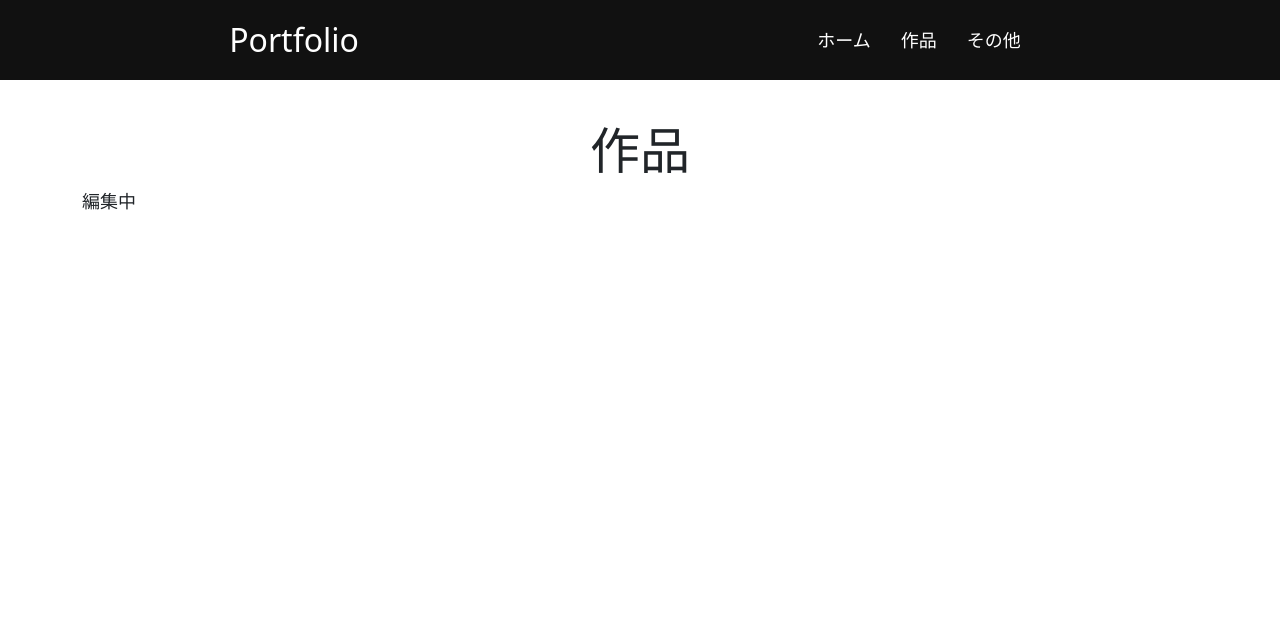
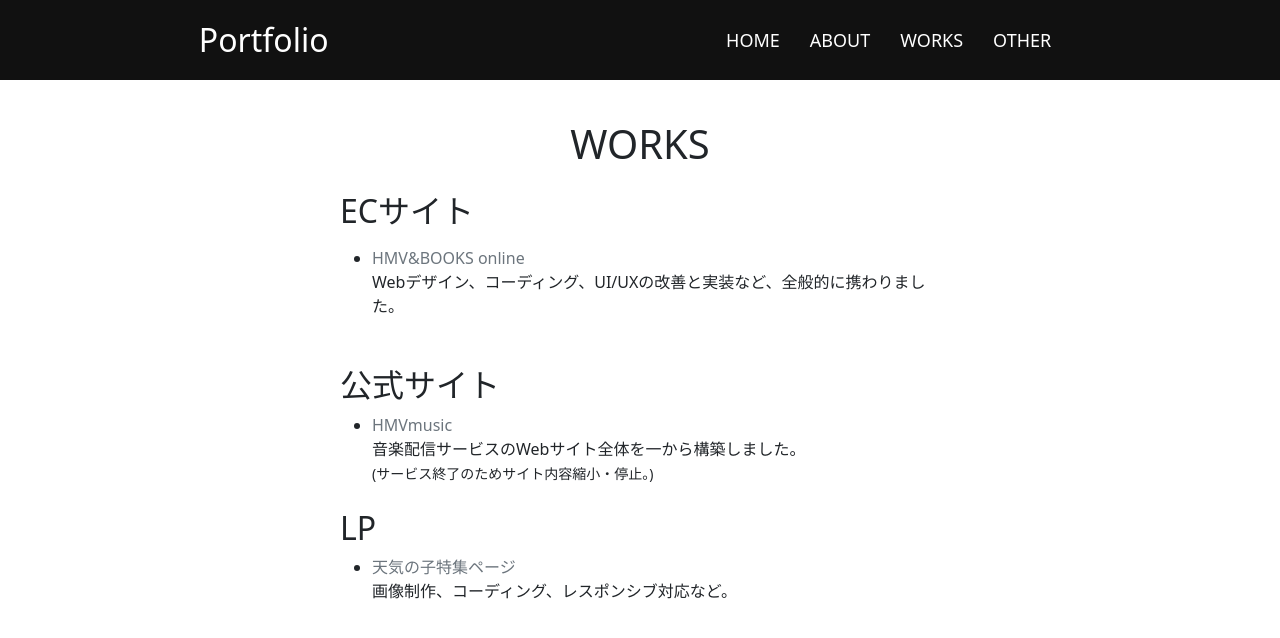
Before and after one commit to AYH0218/react-portfolio, a React (Create React App) app: page /works in a window 1280 px wide. Shown: the top 638 px of the page. Built offline with nearby package versions, Linux system fonts and the light colour scheme.

Commit message:
全体構築

```diff
--- a/src/App.css
+++ b/src/App.css
@@ -1,7 +1,7 @@
 .App {
   width: 100%;
   height: 100vh;
-  font-size: 18px;
+  font-size: 16px;
 }
 
 header {
@@ -19,7 +19,14 @@ header .logo h3 {
   font-size: 32px;
   margin: 0;
   padding: 0;
-  color: white;
+  color: #fff;
+}
+header .logo h3 a {
+  color: inherit;
+  text-decoration: none;
+}
+header .logo h3 a:hover {
+  color: inherit;
 }
 
 nav ul {
@@ -41,7 +48,23 @@ nav ul li a:hover {
   color: violet;
 }
 
-@media screen and (max-width: 600px) {
+.container {
+  height: 100vh;
+  padding: 120px;
+}
+.container h1 {
+  text-align: center;
+}
+
+.lower-page {
+  max-width: 600px;
+  margin: 0 auto;
+}
+.lower-page a {
+  text-decoration: none;
+}
+
+@media screen and (max-width: 576px) {
   header {
     height: 54px;
   }
@@ -65,14 +88,20 @@ nav ul li a:hover {
   nav ul li:last-child {
     margin-right: 0;
   }
+  nav ul li:first-child {
+    display: none;
+  }
+  .container {
+    padding: 80px;
+  }
 }
-.container {
-  height: 100vh;
-  padding: 120px;
-}
-.container h1 {
-  text-align: center;
-  font-size: 50px;
+.profileImage {
+  -o-object-fit: cover;
+     object-fit: cover;
+  height: 100px;
+  width: 100px;
+  border-radius: 50%;
+  margin-bottom: 15px;
 }
 
 .iconLink {
@@ -90,20 +119,6 @@ nav ul li a:hover {
 }
 .iconLink svg:hover {
   fill: rgba(0, 0, 0, 0.8196078431);
-}
-
-.profileImage {
-  -o-object-fit: cover;
-     object-fit: cover;
-  height: 100px;
-  width: 100px;
-  border-radius: 50%;
-  margin-bottom: 15px;
-}
-
-img {
-  width: 300px;
-  height: 500px;
 }
 
 .service {
@@ -126,9 +141,7 @@ img {
   margin-bottom: 12px;
   margin-top: 12px;
   height: 300px;
-}
-#skill button {
-  margin-bottom: 100px;
+  width: 300px;
 }
 
 html {
--- a/src/App.js
+++ b/src/App.js
@@ -1,8 +1,9 @@
 import './App.css';
 import Header from './components/Header';
 import Home from './components/Home';
+import About from './components/About';
 import Works from './components/Works';
-import Etc from './components/Etc';
+import Other from './components/Other';
 import { BrowserRouter as Router, Route, Routes } from 'react-router-dom';
 import ScrollToTop from './components/ScrollToTop';
 
@@ -15,8 +16,9 @@ function App() {
 
         <Routes>
           <Route path="/" element={<Home />} />
+          <Route path="/about" element={<About />} />
           <Route path="/works" element={<Works />} />
-          <Route path="/etc" element={<Etc />} />
+          <Route path="/other" element={<Other />} />
         </Routes>
       </div>
     </Router>
--- a/src/App.scss
+++ b/src/App.scss
@@ -1,7 +1,7 @@
 .App {
   width: 100%;
   height: 100vh;
-  font-size: 18px;
+  font-size: 16px;
 }
 
 header {
@@ -19,7 +19,14 @@ header {
       font-size: 32px;
       margin: 0;
       padding: 0;
-      color: white;
+      color: #fff;
+      a {
+        color: inherit;
+        text-decoration: none;
+        &:hover {
+          color: inherit;
+        }
+      }
     }
   }
 }
@@ -45,7 +52,23 @@ nav {
   }
 }
 
-@media screen and (max-width: 600px) {
+.container {
+  height: 100vh;
+  padding: 120px;
+  h1 {
+    text-align: center;
+  }
+}
+
+.lower-page {
+  max-width: 600px;
+  margin: 0 auto;
+  a {
+    text-decoration: none;
+  }
+}
+
+@media screen and (max-width: 576px) {
   header {
     height: 54px;
     .logo {
@@ -70,18 +93,23 @@ nav {
         &:last-child {
           margin-right: 0;
         }
+        &:first-child {
+          display: none;
+        }
       }
     }
   }
+  .container {
+    padding: 80px;
+  }
 }
 
-.container {
-  height: 100vh;
-  padding: 120px;
-  h1 {
-    text-align: center;
-    font-size: 50px;
-  }
+.profileImage {
+  object-fit: cover;
+  height: 100px;
+  width: 100px;
+  border-radius: 50%;
+  margin-bottom: 15px;
 }
 
 .iconLink {
@@ -99,19 +127,6 @@ nav {
       fill: #000000d1;
     }
   }
-}
-
-.profileImage {
-  object-fit: cover;
-  height: 100px;
-  width: 100px;
-  border-radius: 50%;
-  margin-bottom: 15px;
-}
-
-img {
-  width: 300px;
-  height: 500px;
 }
 
 .service {
@@ -134,9 +149,7 @@ img {
     margin-bottom: 12px;
     margin-top: 12px;
     height: 300px;
-  }
-  button {
-    margin-bottom: 100px;
+    width: 300px;
   }
 }
 
--- /dev/null
+++ b/src/components/About.jsx
@@ -0,0 +1,42 @@
+import React from 'react';
+
+const About = () => {
+  return (
+    <div className="container">
+      <h1>About</h1>
+      <div className="lower-page">
+        <div className="mt-4 mb-5">
+          <h2 className="mb-3">経歴</h2>
+          <p>IT系専門学校の情報ネットワーク科を卒業後、ネットワークエンジニアとして従事。</p>
+          <p>
+            その後、ボーカリストとしての音楽活動、Webデザイナー/エンジニアを経て、2021年にマルタ共和国へ語学留学。
+            <br />
+            留学に関する書籍と写真集を電子出版。
+          </p>
+          <p>現在、フロントエンド、Webエンジニアの道を追求中。</p>
+        </div>
+        <div className="mt-4 mb-4">
+          <h2 className="mb-3">スキル</h2>
+          <p>
+            HTML、CSS、Sass、JavaScript、jQueryによるコーディング。
+            <br />
+            Reactの基本的な知識。
+            <br />
+            Next.js、TypeScriptの基礎知識。
+          </p>
+          <p>
+            Photoshop、Illustratorによるデザイン制作。
+            <br />
+            Davinch Resolveによる動画編集、カラーグレーディング。
+            <br />
+            フルサイズミラーレスカメラによる4K動画、写真撮影。
+            <br />
+            DAW(FL Studio)を使用した楽曲制作。
+          </p>
+        </div>
+      </div>
+    </div>
+  );
+};
+
+export default About;
--- a/src/components/Etc.jsx
+++ /dev/null
@@ -1,47 +0,0 @@
-import React from 'react';
-
-const Etc = () => {
-  return (
-    <div className="container">
-      <h1>etc</h1>
-      <p>編集中</p>
-      <br />
-      <br />
-      <br />
-      <br />
-      <br />
-      <br />
-      <br />
-      <br />
-      <br />
-      <br />
-      <br />
-      <br />
-      <br />
-      <br />
-      <br />
-      <br />
-      <br />
-      <br />
-      <br />
-      <br />
-      <br />
-      <br />
-      <br />
-      <br />
-      <br />
-      <br />
-      <br />
-      <br />
-      <br />
-      <br />
-      <br />
-      <br />
-      <br />
-      <br />
-      <br />
-    </div>
-  );
-};
-
-export default Etc;
--- a/src/components/Header.jsx
+++ b/src/components/Header.jsx
@@ -5,18 +5,23 @@ const Header = () => {
   return (
     <header>
       <div className="logo">
-        <h3>Portfolio</h3>
+        <h3>
+          <Link to="/">Portfolio</Link>
+        </h3>
       </div>
       <nav>
         <ul>
           <li>
-            <Link to="/">ホーム</Link>
+            <Link to="/">HOME</Link>
           </li>
           <li>
-            <Link to="/works">作品</Link>
+            <Link to="/about">ABOUT</Link>
           </li>
           <li>
-            <Link to="/etc">その他</Link>
+            <Link to="/works">WORKS</Link>
+          </li>
+          <li>
+            <Link to="/other">OTHER</Link>
           </li>
         </ul>
       </nav>
--- a/src/components/Home.jsx
+++ b/src/components/Home.jsx
@@ -14,7 +14,7 @@ const Home = () => {
 
       <p>
         千葉県出身。 <br />
-        音楽活動、ネットワークエンジニア、Webデザイナー/エンジニア等を経て現在に至る。
+        音楽活動、Webデザイナー/エンジニア等を経て現在に至る。
       </p>
       <p>
         <a href="https://github.com/AYH0218" target="_blank" rel="noreferrer" className="iconLink">
--- /dev/null
+++ b/src/components/Other.jsx
@@ -0,0 +1,14 @@
+import React from 'react';
+
+const Other = () => {
+  return (
+    <div className="container">
+      <h1>OTHER</h1>
+      <div className="lower-page">
+        <p>Undecided</p>
+      </div>
+    </div>
+  );
+};
+
+export default Other;
--- a/src/components/Works.jsx
+++ b/src/components/Works.jsx
@@ -3,43 +3,51 @@ import React from 'react';
 const Works = () => {
   return (
     <div className="container">
-      <h1>作品</h1>
-      <p>編集中</p>
-      <br />
-      <br />
-      <br />
-      <br />
-      <br />
-      <br />
-      <br />
-      <br />
-      <br />
-      <br />
-      <br />
-      <br />
-      <br />
-      <br />
-      <br />
-      <br />
-      <br />
-      <br />
-      <br />
-      <br />
-      <br />
-      <br />
-      <br />
-      <br />
-      <br />
-      <br />
-      <br />
-      <br />
-      <br />
-      <br />
-      <br />
-      <br />
-      <br />
-      <br />
-      <br />
+      <h1>WORKS</h1>
+      <div className="lower-page">
+        <div className="mt-4 mb-5">
+          <h2 className="mb-3">ECサイト</h2>
+          <ul>
+            <li>
+              <a href="https://www.hmv.co.jp/" className="text-secondary" target="_blank" rel="noreferrer">
+                HMV&BOOKS online
+              </a>
+              <p>Webデザイン、コーディング、UI/UXの改善と実装など、全般的に携わりました。</p>
+            </li>
+          </ul>
+        </div>
+        <div className="mt-4 mb-4">
+          <h2>公式サイト</h2>
+          <ul>
+            <li>
+              <a href="https://www.hmv.co.jp/hmvmusic/" className="text-secondary" target="_blank" rel="noreferrer">
+                HMVmusic
+              </a>
+              <p>
+                音楽配信サービスのWebサイト全体を一から構築しました。
+                <br />
+                <small>(サービス終了のためサイト内容縮小・停止。)</small>
+              </p>
+            </li>
+          </ul>
+        </div>
+        <div className="mt-4 mb-4">
+          <h2>LP</h2>
+          <ul>
+            <li>
+              <a
+                href="https://www.hmv.co.jp/news/article/1904261024/"
+                className="text-secondary"
+                target="_blank"
+                rel="noreferrer"
+              >
+                天気の子特集ページ
+              </a>
+              <p>画像制作、コーディング、レスポンシブ対応など。</p>
+            </li>
+          </ul>
+        </div>
+      </div>
     </div>
   );
 };
```
Also changed, not shown: 1 other file (tests, documents, lock files or other folders).
